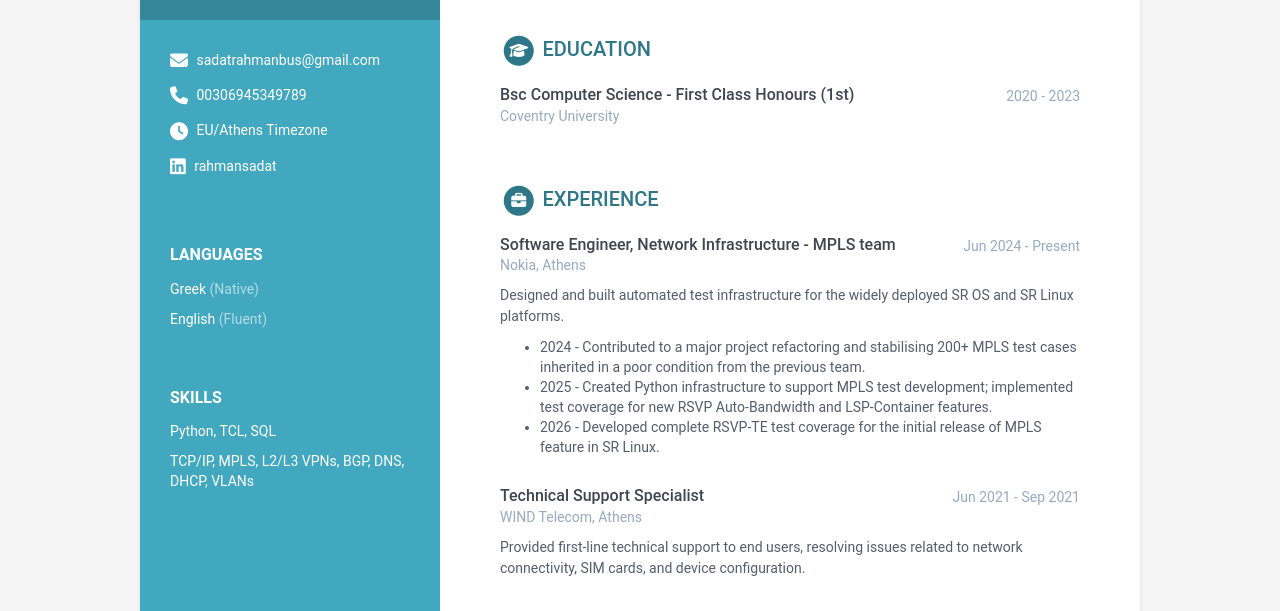
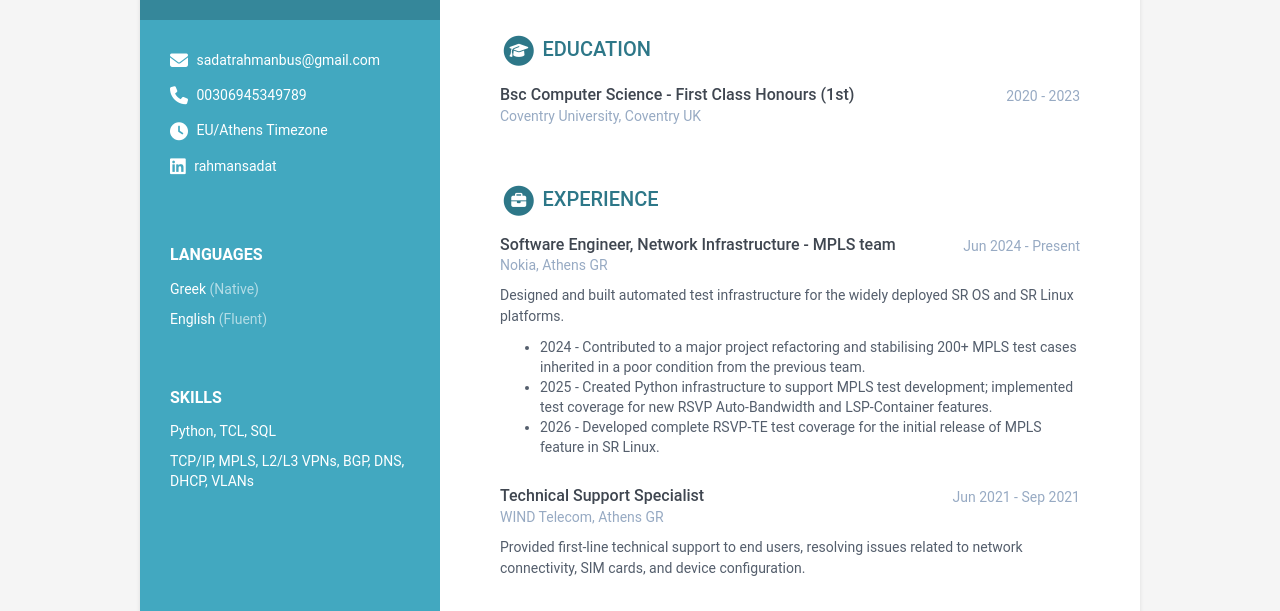
Before and after one commit to rahmansadat/rahmansadat.github.io, a Jekyll site: the page built from index.html, in a window 1280 px wide. Shown: the part 248-859 px from the top of the page. Built offline with Jekyll 4.4.1, drawn with Linux system fonts in a browser that asks for light colours; nearby versions of some CDN libraries; library files that are not in the unit come from our copies.

Commit message:
added country initials

```diff
--- a/_data/data.yml
+++ b/_data/data.yml
@@ -69,7 +69,7 @@ education:
   title: Education
   info:
   - degree: Bsc Computer Science - First Class Honours (1st)
-    university: Coventry University
+    university: Coventry University, Coventry UK
     time: 2020 - 2023
     details:
 
@@ -78,7 +78,7 @@ experiences:
   info:
   - role: Software Engineer, Network Infrastructure - MPLS team
     time: Jun 2024 - Present
-    company: Nokia, Athens
+    company: Nokia, Athens GR
     details: |
       Designed and built automated test infrastructure for the widely deployed
       SR OS and SR Linux platforms.
@@ -88,7 +88,7 @@ experiences:
 
   - role: Technical Support Specialist
     time: Jun 2021 - Sep 2021
-    company: WIND Telecom, Athens
+    company: WIND Telecom, Athens GR
     details: |
       Provided first-line technical support to end users, resolving issues related to network connectivity, SIM cards, and device configuration.
 
```
